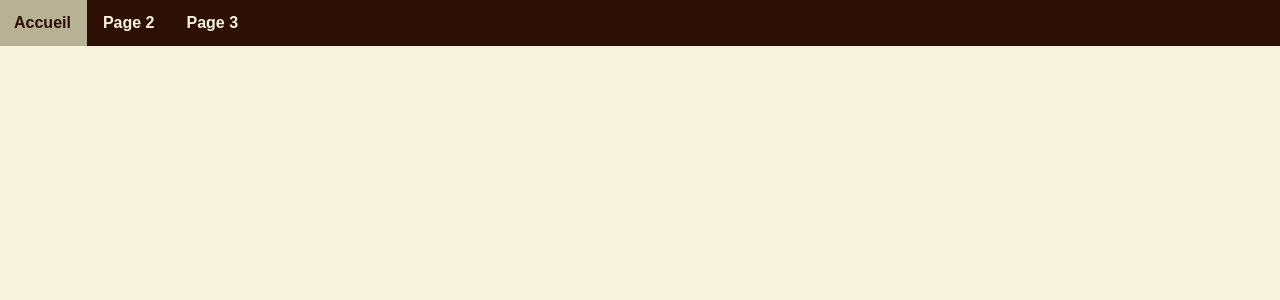
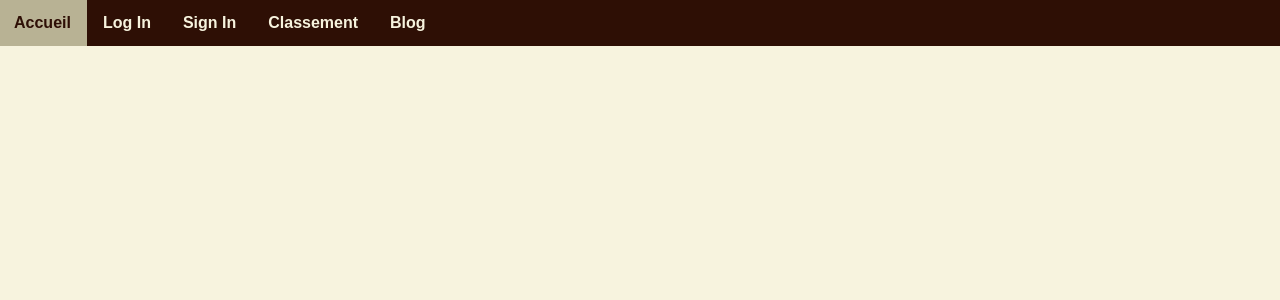
Before and after one commit to gilles-maurer/WE4A_TP_project, a PHP site: page /blog.php in a window 1280 px wide. Shown: the top 300 px of the page. Run offline with PHP 8.4, Linux system fonts and the light colour scheme.

Commit message:
change navbar

```diff
--- a/navbar.php
+++ b/navbar.php
@@ -1,5 +1,8 @@
+<!-- Bandeau sans log -->
 <div class="navbar">
     <a href="./index.php">Accueil</a>
-    <a href="#">Page 2</a>
-    <a href="#">Page 3</a>
+    <a href="./login.php">Log In</a>
+    <a href="./signin.php">Sign In</a>
+    <a href="./classement.php">Classement</a>
+    <a href="./blog.php">Blog</a>
 </div>
```
